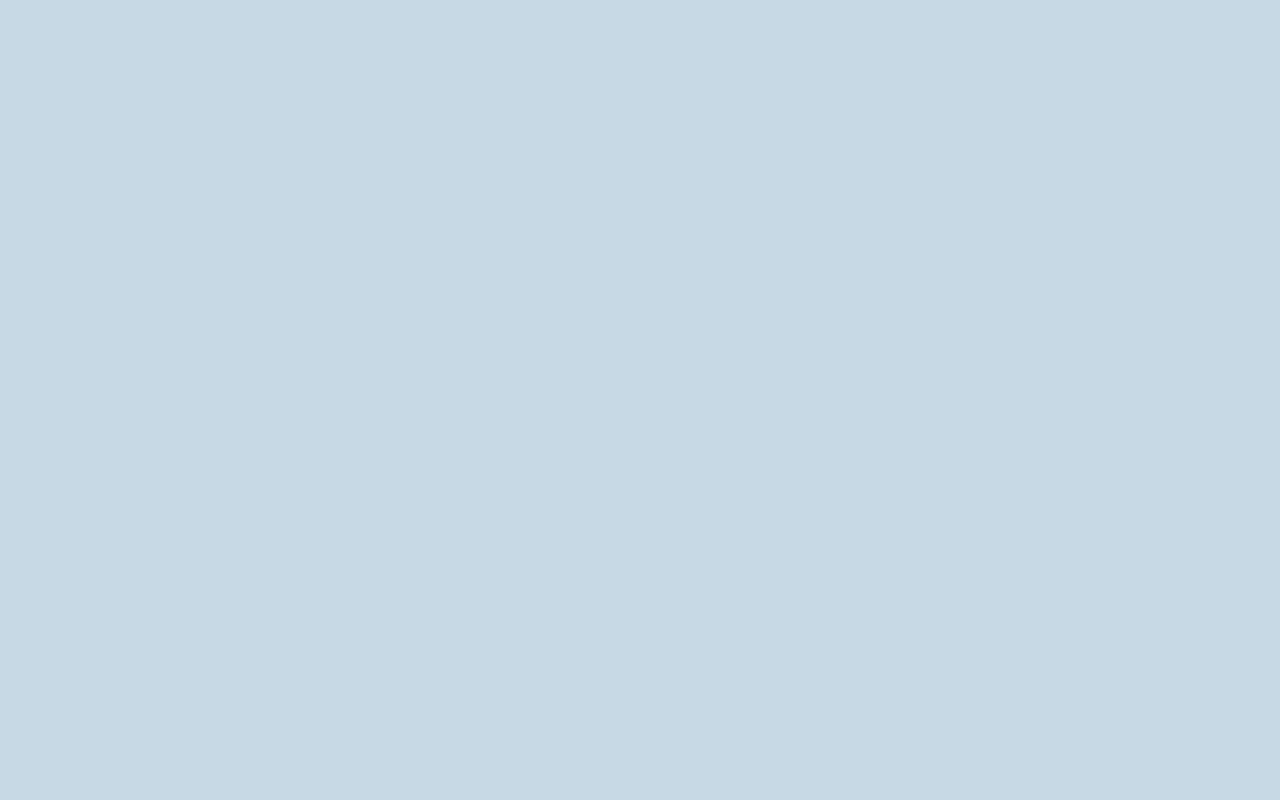
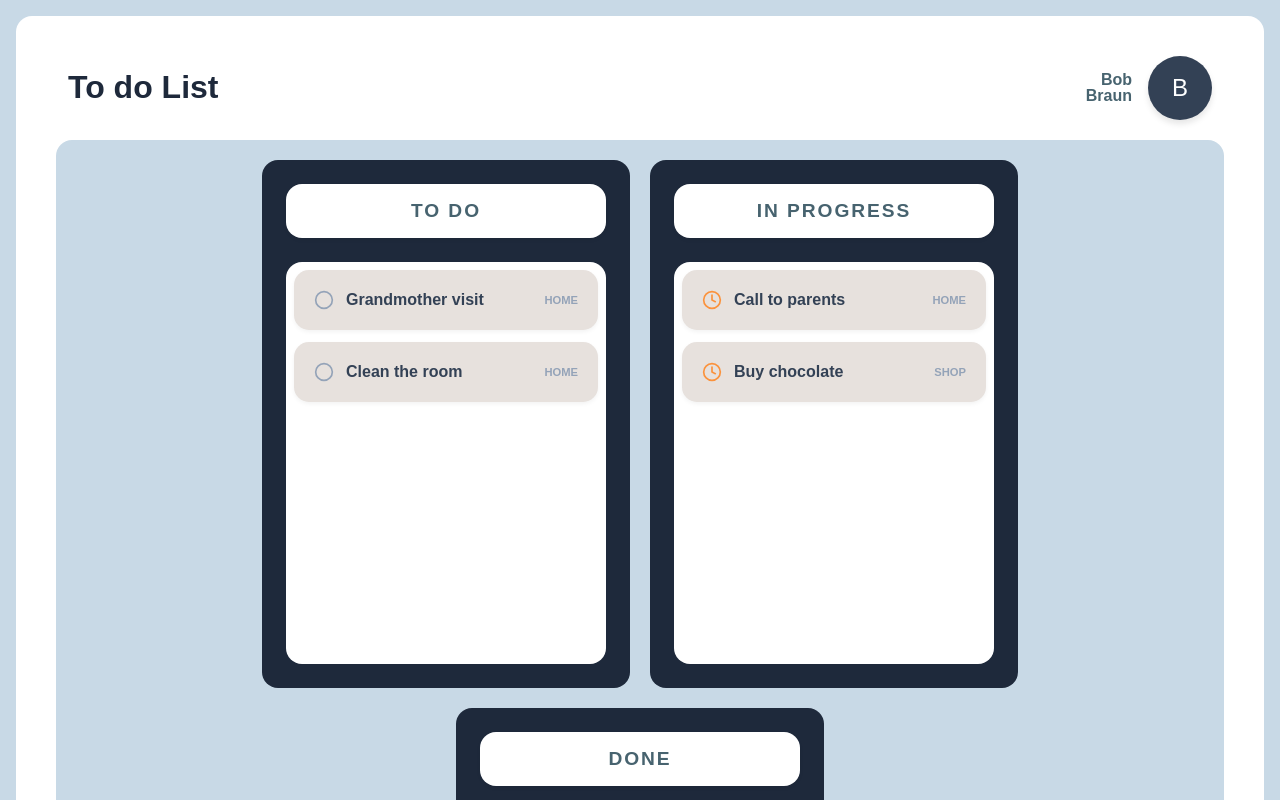
Before and after one commit to mayyademic/taskly, a React (Create React App) app in the folder frontend/taskly/: page /workspace in a window 1280 px wide. Before the commit this address had no page. Shown: the top 800 px of the page. Built offline with nearby package versions, Linux system fonts and the light colour scheme.

Commit message:
Workspace Seite implementieren

```diff
--- a/frontend/taskly/src/App.jsx
+++ b/frontend/taskly/src/App.jsx
@@ -2,6 +2,7 @@ import "./App.css";
 import { BrowserRouter, Routes, Route } from "react-router-dom";
 import LoginAuth from "./Authentication/login.jsx";
 import SignUpAuth from "./Authentication/signup.jsx";
+import WorkspaceShow from "./Workspace/workspace.jsx";
 
 function App() {
   return (
@@ -11,6 +12,7 @@ function App() {
           <Routes>
             <Route path="/" element={<LoginAuth />} />
             <Route path="/signup" element={<SignUpAuth />} />
+            <Route path="/workspace" element={<WorkspaceShow />} />
           </Routes>
         </BrowserRouter>
       </header>
--- a/frontend/taskly/src/Authentication/login.jsx
+++ b/frontend/taskly/src/Authentication/login.jsx
@@ -28,7 +28,7 @@ function LoginInput() {
 
       const response = await fetch("http://localhost:8080/taskly/login", {
         method: "POST",
-        headers: { "Content-Type": "application/x-www-form-urlencoded"},
+        headers: { "Content-Type": "application/x-www-form-urlencoded" },
         body: params.toString(),
       });
 
@@ -36,12 +36,12 @@ function LoginInput() {
 
       const data = await response.json();
 
-//      localStorage.setItem("workspaceId", data.workspaceId);
+      localStorage.setItem("workspaceId", data.workspaceId);
 
       setSubmittedName(data.firstname);
       console.log(data);
 
-      // navigate(`/workspace/${data.workspaceId}`);
+      navigate(`/workspace/${data.workspaceId}`);
     } catch (error) {
       console.error(error);
       alert("Invalid username or password");
--- /dev/null
+++ b/frontend/taskly/src/Workspace/style/style.css
@@ -0,0 +1,143 @@
+.workspace-container {
+  margin: 16px;
+  background-color: #ffffff;
+  padding: 20px 40px;
+  font-family: sans-serif;
+  border-radius: 16px;
+}
+
+.workspace-header {
+  display: flex;
+  justify-content: space-between;
+  align-items: center;
+  margin: 12px;
+}
+
+.workspace-title {
+  font-size: xx-large;
+  font-weight: 800;
+  color: #1e293b;
+}
+
+.user-profile {
+  display: flex;
+  align-items: center;
+  gap: 16px;
+}
+
+.user-name {
+  text-align: right;
+  font-weight: bold;
+  color: #334155;
+  line-height: 1;
+}
+
+.user-avatar {
+  width: 64px;
+  height: 64px;
+  background-color: #334155;
+  border-radius: 50%;
+  display: flex;
+  align-items: center;
+  justify-content: center;
+  color: white;
+  font-size: 1.5rem;
+  box-shadow: 0 4px 6px rgba(0, 0, 0, 0.1);
+}
+
+.board-layout {
+  display: flex;
+  padding: 20px;
+  gap: 20px;
+  background-color: #c8d9e6;
+  justify-content: center;
+  flex-wrap: wrap;
+  border-radius: 16px;
+}
+
+.column {
+  background-color: #1e293b;
+  width: 320px;
+  min-height: 480px;
+  border-radius: 16px;
+  padding: 24px;
+  display: flex;
+  flex-direction: column;
+  gap: 24px;
+}
+
+.column-header {
+  background-color: white;
+  border-radius: 16px;
+  padding: 16px;
+  text-align: center;
+  box-shadow: 0 2px 4px rgba(0, 0, 0, 0.05);
+}
+
+.column-header h2 {
+  margin: 0;
+  text-transform: uppercase;
+  letter-spacing: 0.1em;
+  font-size: larger;
+  color: #47636f;
+  font-weight: 900;
+}
+
+.empty-area {
+  flex: 1;
+  border: 2px dashed rgba(255, 255, 255, 0.729);
+  border-radius: 32px;
+  display: flex;
+  align-items: center;
+  justify-content: center;
+  color: #e7f2fa;
+  font-style: italic;
+}
+
+.task-list {
+  display: flex;
+  flex-direction: column;
+  gap: 12px;
+  flex: 1;
+  background-color: #ffffff;
+  border-radius: 16px;
+  padding: 8px;
+}
+
+.task-card {
+  background-color: #e7e1dd;
+  padding: 20px;
+  border-radius: 15px;
+  display: flex;
+  justify-content: space-between;
+  align-items: center;
+  box-shadow: 0 2px 4px rgba(0, 0, 0, 0.05);
+}
+
+.task-left {
+  display: flex;
+  align-items: center;
+  gap: 12px;
+  font-weight: 600;
+  color: #334155;
+}
+
+.task-right {
+  display: flex;
+  flex-direction: column;
+  align-items: center;
+  color: #94a3b8;
+  font-size: 0.7rem;
+  font-weight: bold;
+  text-transform: uppercase;
+}
+
+.icon-todo {
+  color: #94a3b8;
+}
+.icon-progress {
+  color: #fb923c;
+}
+.icon-done {
+  color: #22c55e;
+}
--- /dev/null
+++ b/frontend/taskly/src/Workspace/workspace.jsx
@@ -0,0 +1,111 @@
+import { useState } from "react";
+import { Link, useNavigate } from "react-router-dom";
+import React from "react";
+import "./style/style.css";
+import { User, Circle, Clock, CheckCircle2 } from "lucide-react";
+
+export default function WorkspaceShow() {
+  return (
+    <div>
+      <Workspace />
+    </div>
+  );
+}
+
+function Workspace() {
+  // const columns = ["To do", "In Progress", "Done"];
+  const columns = [
+    {
+      id: "todo",
+      title: "To do",
+      tasks: [
+        {
+          id: 1,
+          text: "Grandmother visit",
+          category: "Home",
+        },
+        {
+          id: 2,
+          text: "Clean the room",
+          category: "Home",
+        },
+      ],
+      statusIcon: <Circle className="icon-todo" size={20} />,
+    },
+    {
+      id: "in-progress",
+      title: "In Progress",
+      tasks: [
+        {
+          id: 3,
+          text: "Call to parents",
+          category: "Home",
+        },
+        {
+          id: 4,
+          text: "Buy chocolate",
+          category: "Shop",
+        },
+      ],
+      statusIcon: <Clock className="icon-progress" size={20} />,
+    },
+    {
+      id: "done",
+      title: "Done",
+      tasks: [
+        {
+          id: 5,
+          text: "Clothing wash",
+          category: "Home",
+        },
+      ],
+      statusIcon: <CheckCircle2 className="icon-done" size={20} />,
+    },
+  ];
+
+  return (
+    <div className="workspace-container">
+      <header className="workspace-header">
+        <h1 className="workspace-title">To do List</h1>
+
+        <div className="user-profile">
+          <div className="user-name">
+            <p>Bob</p>
+            <p>Braun</p>
+          </div>
+          <div className="user-avatar">B</div>
+        </div>
+      </header>
+
+      <main className="board-layout">
+        {columns.map((col) => (
+          <div key={col.id} className="column">
+            <div className="column-header">
+              <h2>{col.title}</h2>
+            </div>
+
+            <div className="task-list">
+              {col.tasks.map((task) => (
+                <div key={task.id} className="task-card">
+                  <div className="task-left">
+                    {col.statusIcon}
+                    <span className="task-text">{task.text}</span>
+                  </div>
+                  <div className="task-right">
+                    <span className="task-category">{task.category}</span>
+                  </div>
+                </div>
+              ))}
+
+              {col.tasks.length === 0 && (
+                <div className="empty-area">
+                  <p>Empty</p>
+                </div>
+              )}
+            </div>
+          </div>
+        ))}
+      </main>
+    </div>
+  );
+}
```
Also changed, not shown: frontend/taskly/src/Workspace/workspace.tsx (deleted), 1 other file (tests, documents, lock files or other folders).
